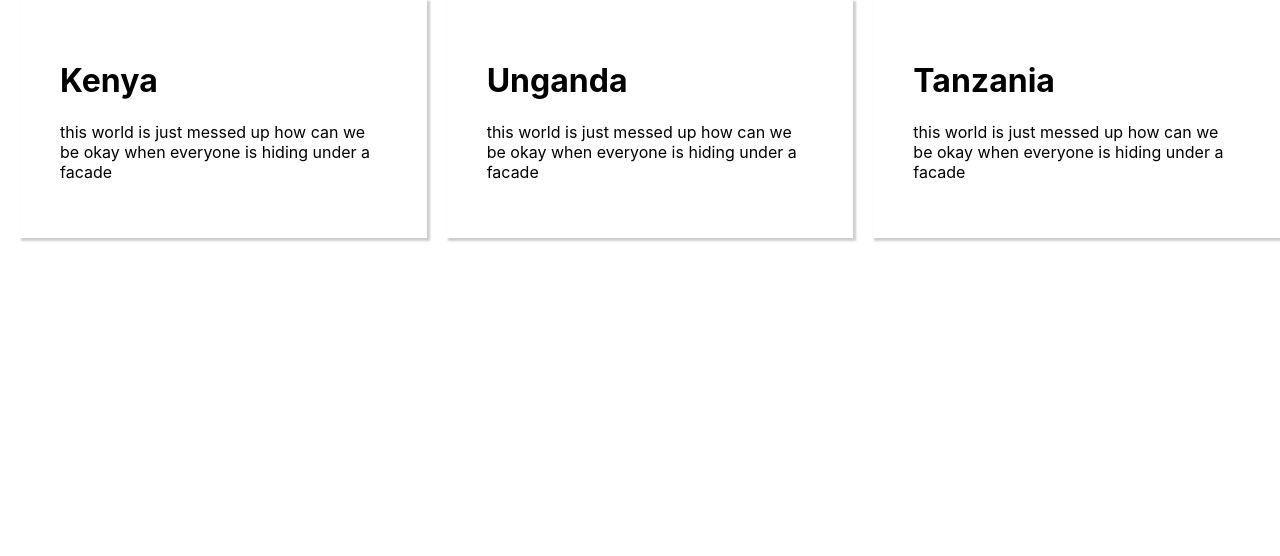
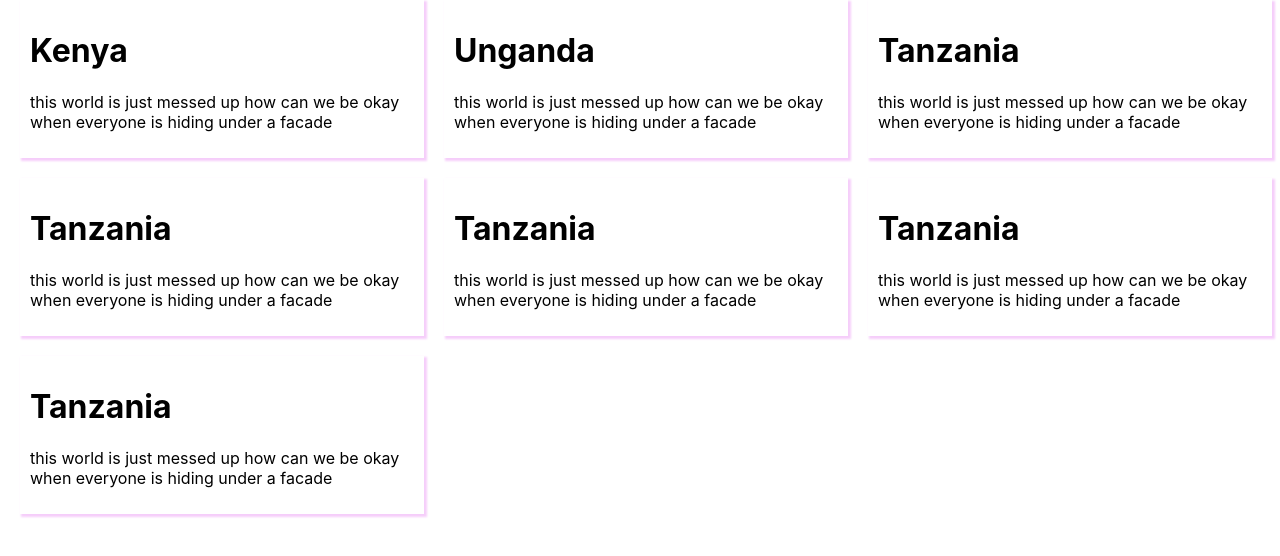
Before and after one commit to Maiyoj/ReactblogApp, a React (Create React App) app: page / in a window 1280 px wide. Shown: the top 556 px of the page. Built offline with nearby package versions, Linux system fonts and the light colour scheme.

Commit message:
update flex wrap and in child and parent

```diff
--- a/src/App.css
+++ b/src/App.css
@@ -1,14 +1,19 @@
 .Home{
   display: flex;
-
+  flex-wrap: wrap;
+  flex-direction: row;
+ width:100%
 
 
 
 }
 .Article{
-  box-shadow: 2px 2px 2px 1px rgba(0, 0, 0, 0.2);
+  box-shadow: 2px 2px 2px 1px rgba(205, 9, 231, 0.2);
   margin-left: 20px;
-  padding: 40px;
+  padding: 10px;
+  margin-bottom: 20px;
+  width: 30%;
+
 }
 
 
--- a/src/components/Home.js
+++ b/src/components/Home.js
@@ -18,6 +18,8 @@ function Home({blogs}){
         <div className="Home">
             {allArticles}
 
+
+
         </div>
 
     )
--- a/src/components/data/blog.js
+++ b/src/components/data/blog.js
@@ -13,5 +13,25 @@ export const blog =[
         title: "Tanzania",
         content:"this world is just messed up how can we be okay when everyone is hiding under a facade",
         id:3
-    }
+    },
+    {
+        title: "Tanzania",
+        content:"this world is just messed up how can we be okay when everyone is hiding under a facade",
+        id:4
+    },
+    {
+        title: "Tanzania",
+        content:"this world is just messed up how can we be okay when everyone is hiding under a facade",
+        id:5
+    },
+    {
+        title: "Tanzania",
+        content:"this world is just messed up how can we be okay when everyone is hiding under a facade",
+        id:6
+    },
+    {
+        title: "Tanzania",
+        content:"this world is just messed up how can we be okay when everyone is hiding under a facade",
+        id:7
+    },
 ]
```
